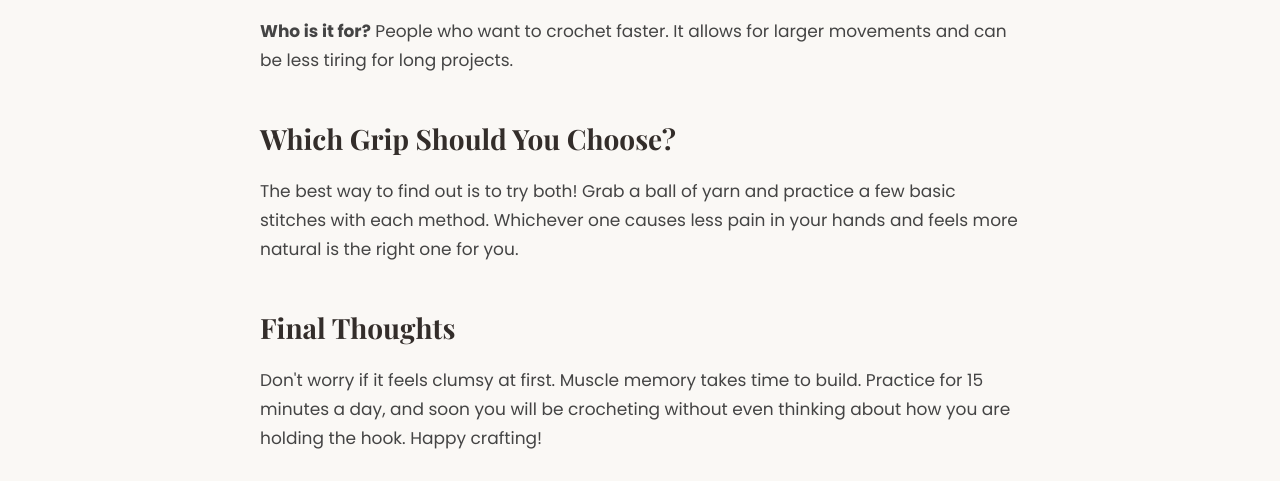
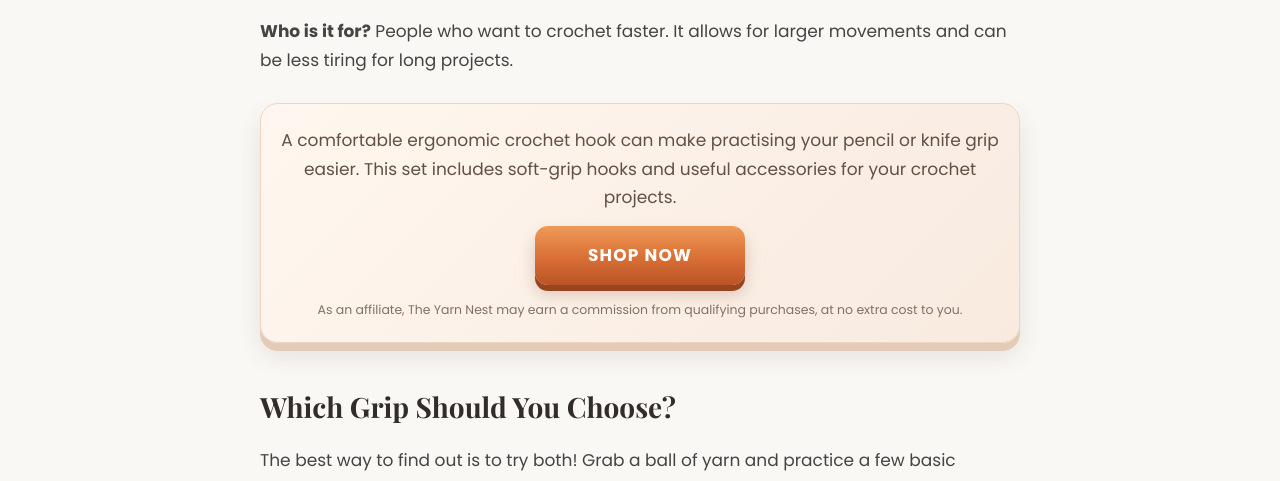
Before and after one commit to jamalsb/THE-YARN-NES-A, a plain HTML site: page how-to-hold-crochet-hook.html in a window 1280 px wide. Shown: the part 1393-1874 px from the top of the page. Drawn offline with nearby package versions, Linux system fonts and the light colour scheme; a web font is replaced by a local one.

Commit message:
Add matching AliExpress affiliate button to crochet hook guide

```diff
--- a/how-to-hold-crochet-hook.html
+++ b/how-to-hold-crochet-hook.html
@@ -41,6 +41,15 @@
   <link rel="stylesheet" href="https://cdnjs.cloudflare.com/ajax/libs/font-awesome/6.4.0/css/all.min.css">
   <link rel="stylesheet" href="css/style.css" />
   <link href="https://fonts.googleapis.com/css2?family=Poppins:wght@400;500;600;700&family=Playfair+Display:ital,wght@0,700;1,700&display=swap" rel="stylesheet" />
+
+  <style>
+    .article-content .affiliate-cta{margin:28px 0;padding:22px 20px;text-align:center;background:linear-gradient(135deg,#fff7ef,#f8eadf);border:1px solid #ead6c5;border-radius:18px;box-shadow:0 8px 0 #e4cbb7,0 13px 24px rgba(83,54,35,.12)}
+    .article-content .affiliate-cta p{margin:0 0 14px;color:#625044}
+    .article-content .affiliate-cta .shop-now{display:inline-flex;align-items:center;justify-content:center;min-width:210px;padding:15px 28px;border-radius:13px;background:linear-gradient(180deg,#ef9a59 0%,#d96f35 55%,#b95427 100%);box-shadow:0 6px 0 #98451f,0 9px 16px rgba(120,65,35,.25);color:#fff!important;font-weight:700;letter-spacing:1.2px;text-decoration:none;text-transform:uppercase;transition:transform .18s ease,box-shadow .18s ease}
+    .article-content .affiliate-cta .shop-now:hover{transform:translateY(3px);box-shadow:0 3px 0 #98451f,0 6px 12px rgba(120,65,35,.22)}
+    .article-content .affiliate-cta small{display:block;margin-top:14px;color:#827064;font-size:.78rem}
+  </style>
+
   <!-- Google tag (gtag.js) -->
   <script async src="https://www.googletagmanager.com/gtag/js?id=G-ZT8H6KLQH6"></script>
   <script>
@@ -94,6 +103,12 @@
       <p>This is the most common method. You hold the hook like you would hold a knife to cut vegetables. Your thumb rests on the flat part of the hook, and your index finger guides the tip. Your hand moves from the wrist rather than the fingers.</p>
       <p><strong>Who is it for?</strong> People who want to crochet faster. It allows for larger movements and can be less tiring for long projects.</p>
 
+      <div class="affiliate-cta">
+        <p>A comfortable ergonomic crochet hook can make practising your pencil or knife grip easier. This set includes soft-grip hooks and useful accessories for your crochet projects.</p>
+        <a class="shop-now" href="https://s.click.aliexpress.com/e/_c3O5NGbj" target="_blank" rel="nofollow sponsored noopener" aria-label="Shop the ergonomic crochet hook set on AliExpress">SHOP NOW</a>
+        <small>As an affiliate, The Yarn Nest may earn a commission from qualifying purchases, at no extra cost to you.</small>
+      </div>
+
       <h2>Which Grip Should You Choose?</h2>
       <p>The best way to find out is to try both! Grab a ball of yarn and practice a few basic stitches with each method. Whichever one causes less pain in your hands and feels more natural is the right one for you.</p>
 
```
